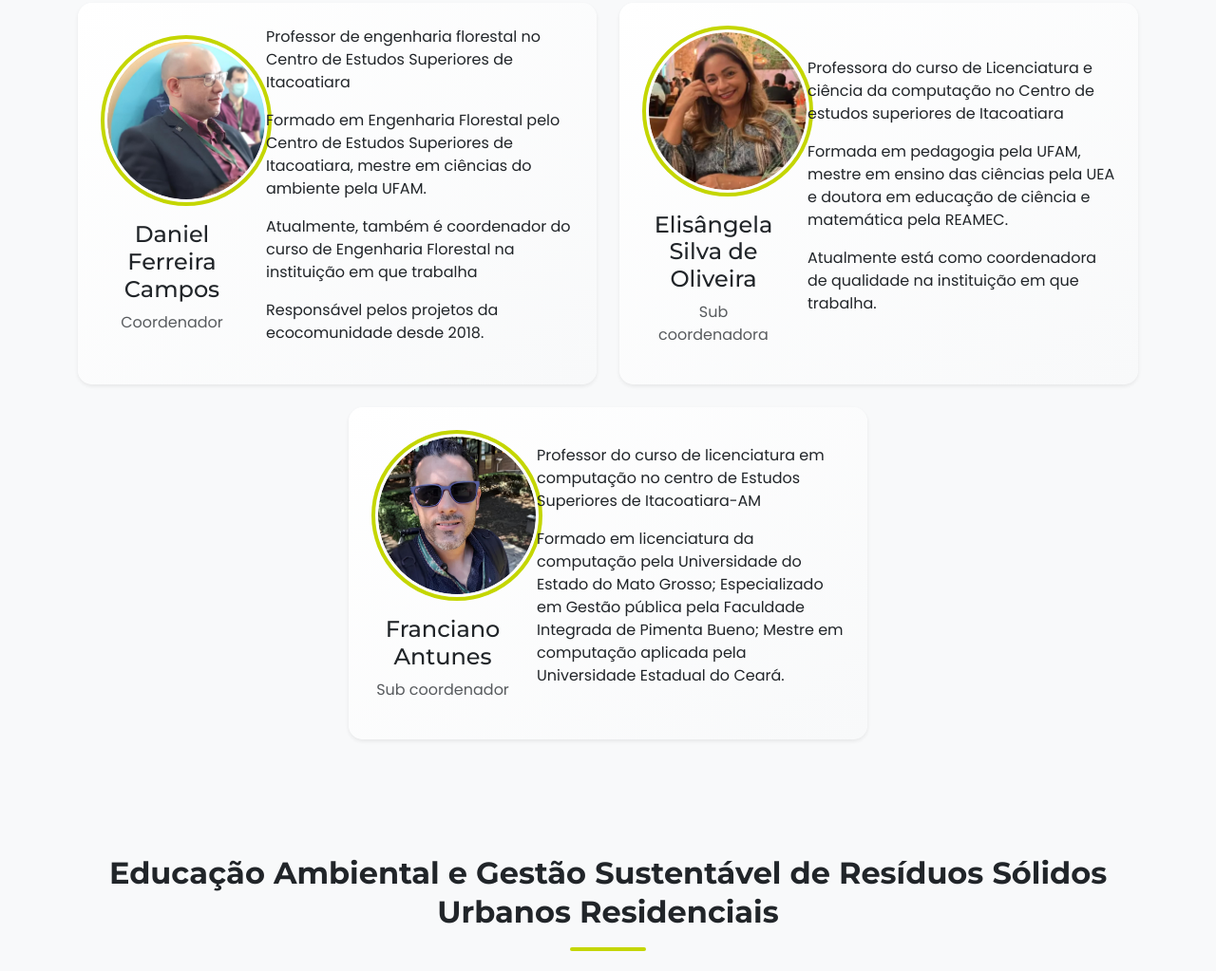
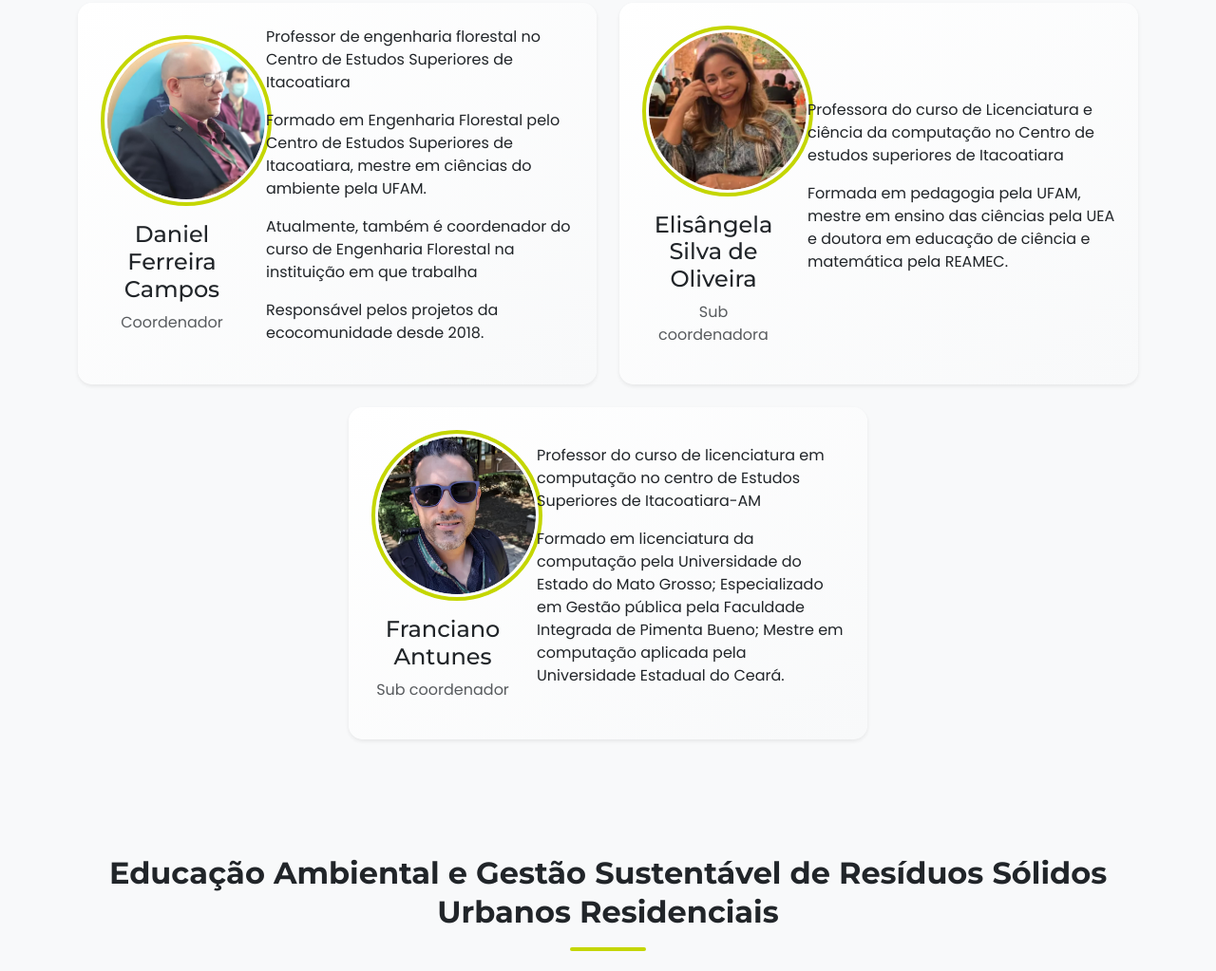
Before and after one commit to EricDs6/UEA-LABORATORIO-DE-DINAMICAS-SOCIOAMBIENTAIS, a website: page public/equipe.html in a window 1280 px wide. Shown: the part 847-1870 px from the top of the page at 95% size. Drawn offline with nearby package versions, Linux system fonts and the light colour scheme.

Commit message:
alt equipe

```diff
--- a/public/equipe.html
+++ b/public/equipe.html
@@ -129,8 +129,6 @@
                                             <p class="mb-3">Formada em pedagogia pela UFAM, mestre em ensino das
                                                 ciências pela UEA e doutora em educação de ciência e matemática pela
                                                 REAMEC.</p>
-                                            <p class="mb-3">Atualmente está como coordenadora de qualidade na
-                                                instituição em que trabalha.</p>
                                         </div>
                                     </div>
                                 </div>
```
